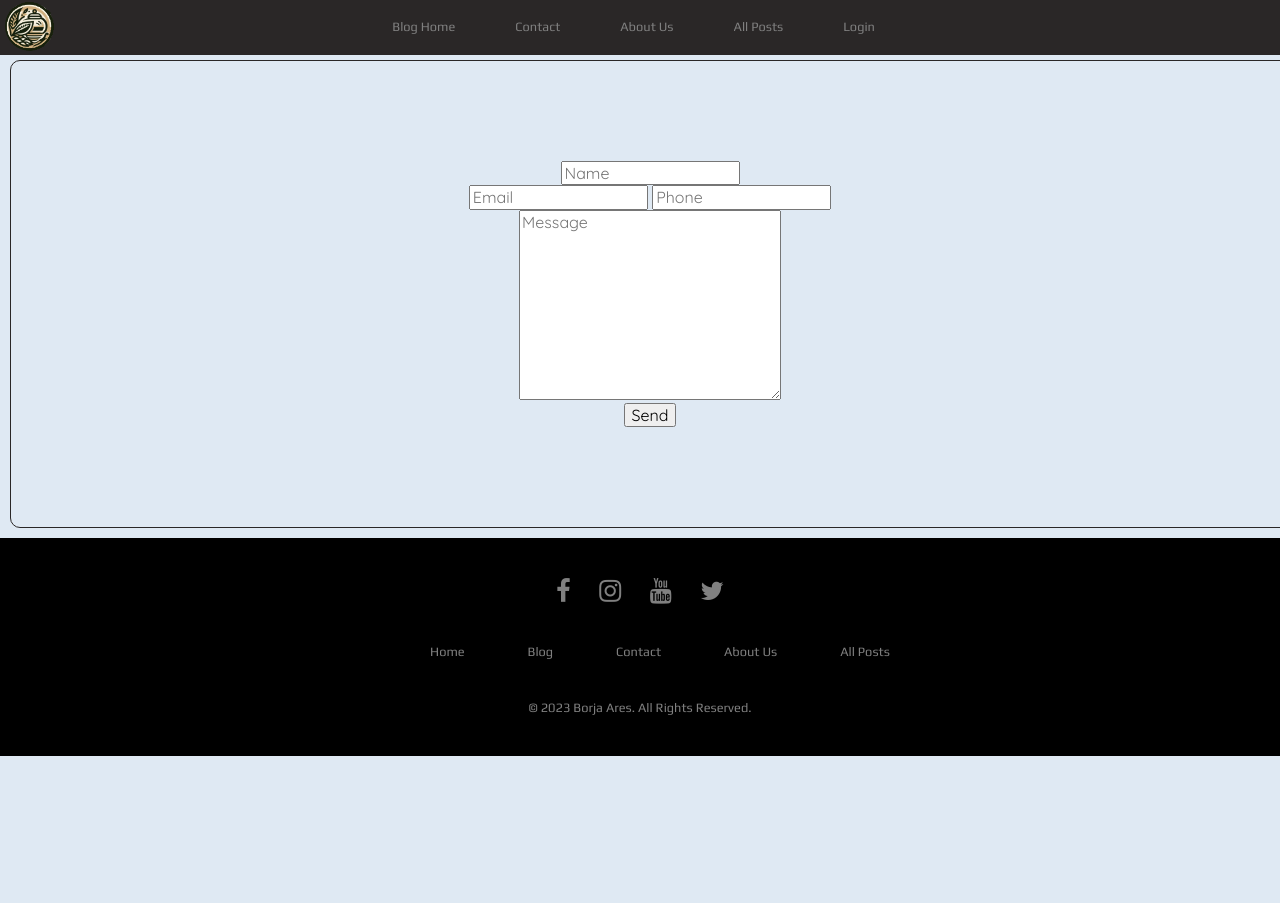
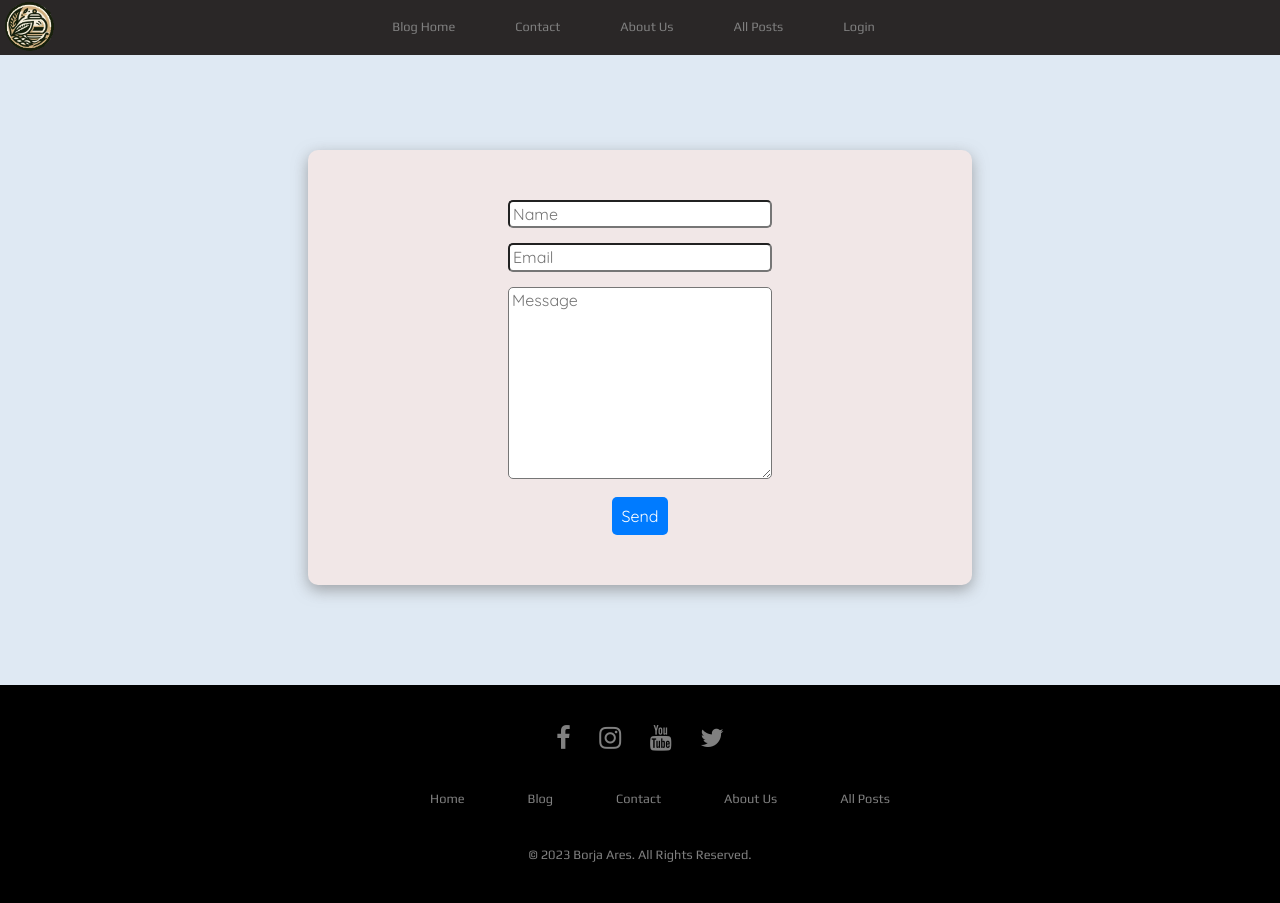
Before and after one commit to BorjaAres/django_blog, a Django app: page /contact/ in a window 1280 px wide. Before the commit the page ends 756 px from the top, so only its background shows below. Run offline with Django 4.2, Linux system fonts and the light colour scheme.

Commit message:
Finished the UI (contact page)

```diff
--- a/static/css/blog.css
+++ b/static/css/blog.css
@@ -1,5 +1,4 @@
 /* General Styles for the posts */
-
 .blog-container {
     display: grid;
     grid-template-columns: 1fr;
--- a/static/css/contact.css
+++ b/static/css/contact.css
@@ -1,8 +1,65 @@
 /* Contact */
-.contact-input{
+.contact-container{
+    display: flex;
+    background-color: var(--lighter-grey);
+    box-shadow: 0px 5px 15px 0px rgba(112,112,112,0.59);
+    border-radius: 1rem;
+    max-width: 95%;
+    padding: 20px;
+    margin: 3rem 1rem;
+    justify-content: center;
+    text-align: center;
+}
+
+@media (min-width: 768px) {
+  .contact-container {
+      padding: 5rem 20rem;
+      margin: 10rem;
+      max-width: 80%;
+  }
+}
+
+.form {
+  display: flex;
+  justify-content: center;
+  align-items: center;
+}
+
+.contact-container main {
+  display: flex;
+  flex-direction: column;
+  gap: 15px;
+}
+
+/*.contact-input div {*/
+/*  display: flex;*/
+/*  flex-direction: column;*/
+/*}*/
+
+.contact-input {
   width: 100%;
-  padding: 10rem;
-  margin: 1rem;
-  border-radius: 1rem;
-  border: var(--light-black) 1px solid;
+  padding: 3px;
+  border-radius: 5px;
+  outline: none;
 }
+
+.contact-submit {
+  background-color: #007BFF;
+  color: #fff;
+  padding: 10px;
+  border: none;
+  border-radius: 5px;
+  cursor: pointer;
+  transition: background-color 0.3s;
+}
+
+.contact-submit:hover {
+  background-color: #0056b3;
+}
+
+/* Media query for smaller screens */
+@media (max-width: 768px) {
+  .contact-submit {
+    max-width: 90%;
+  }
+}
--- a/static/css/globals.css
+++ b/static/css/globals.css
@@ -80,13 +80,6 @@ body {
 @media (min-width: 768px) {
   .blog {
     margin: 2rem;
-
-  }
-}
-
-@media (min-width: 1023px) {
-  .blog {
-
   }
 }
 
--- a/utilities/templates/contact.html
+++ b/utilities/templates/contact.html
@@ -2,21 +2,20 @@
 
 {% block main %}
       <!-- Main Content Section -->
-    <form>
-        <div class="contact-input">
+    <form class="form">
+        <div class="contact-container">
             <main>
                 <div>
-                    <input type="text" name="name" id="name" placeholder="Name">
+                    <input class="contact-input" type="text" name="name" placeholder="Name">
                 </div>
                 <div>
-                    <input type="email" name="email" id="email" placeholder="Email">
-                    <input type="tel" name="phone" id="phone" placeholder="Phone">
+                    <input class="contact-input" type="email" name="email" placeholder="Email">
                 </div>
                 <div>
-                    <textarea name="message" id="message" cols="30" rows="10" placeholder="Message"></textarea>
+                    <textarea class="contact-input" name="message" cols="30" rows="10" placeholder="Message"></textarea>
                 </div>
                 <div>
-                    <input type="submit" value="Send">
+                    <input class="contact-submit" type="submit" value="Send">
                 </div>
             </main>
         </div>
```
Also changed, not shown: static/css/index.css (+0 -70 lines).
